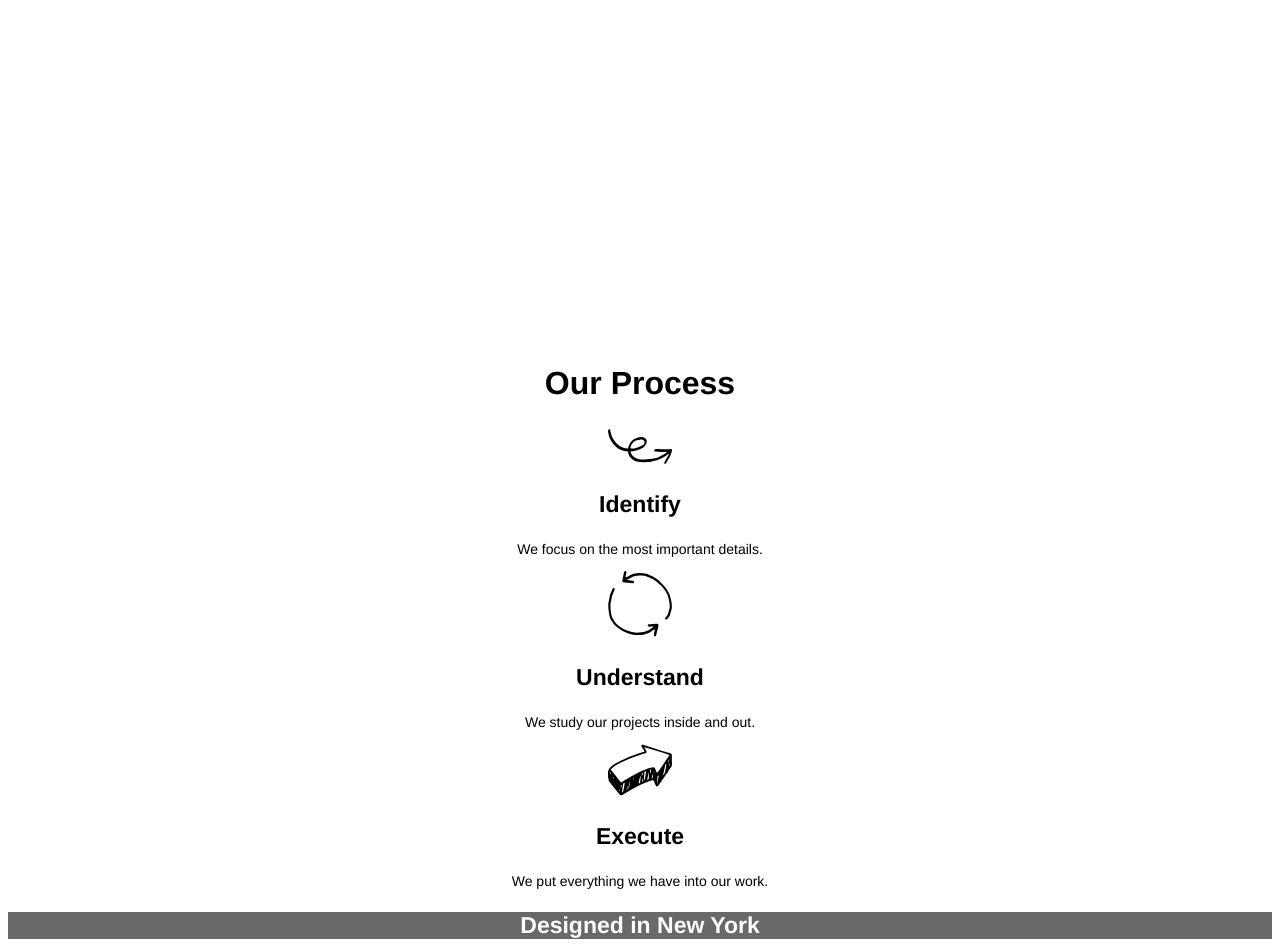
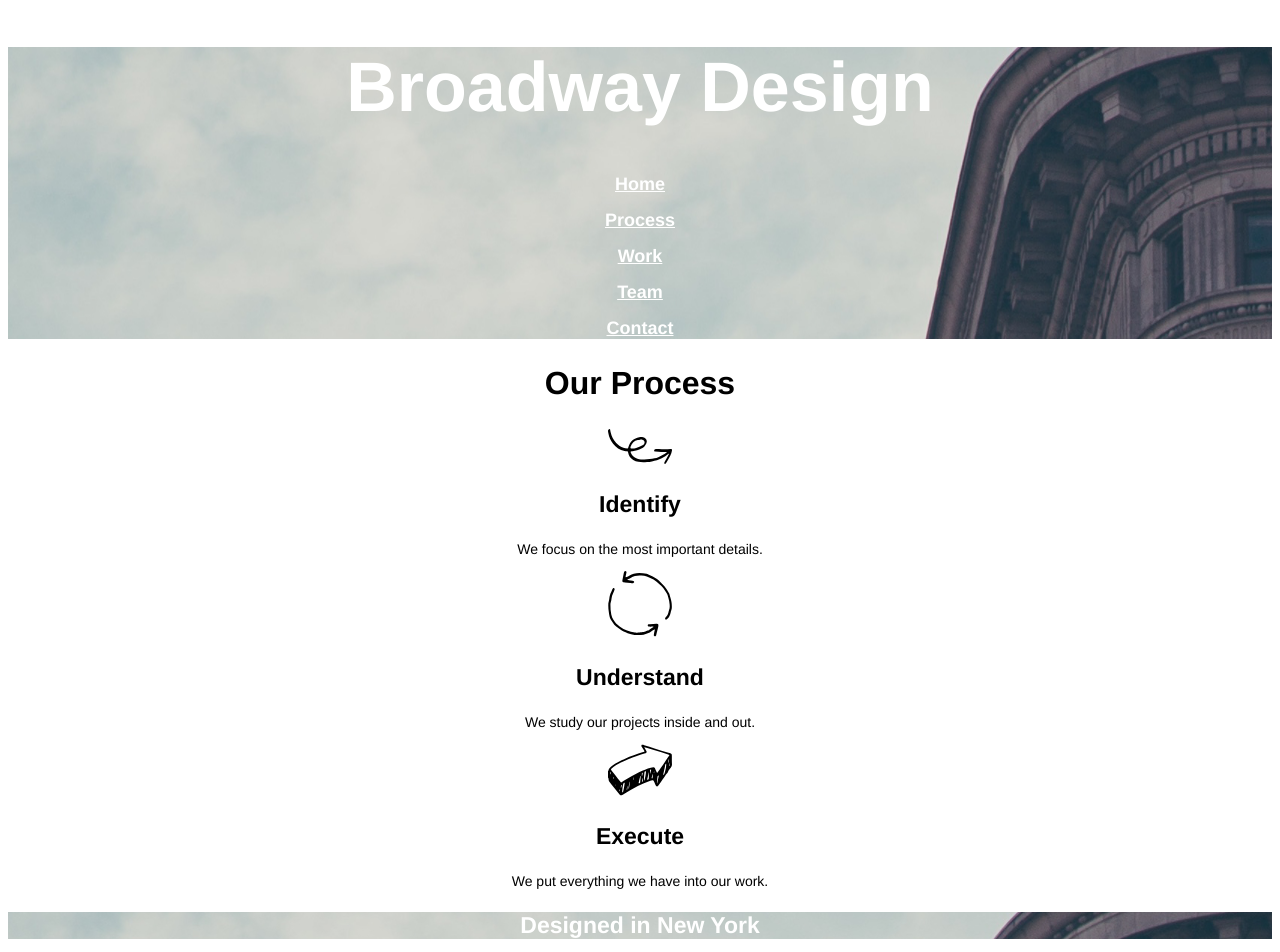
Before and after one commit to czub3k/project_broadway, a plain HTML site: page index.html in a window 1280 px wide. Shown: the top 952 px of the page. Drawn offline with Linux system fonts and the light colour scheme.

Commit message:
img updates

```diff
--- a/resources/css/style.css
+++ b/resources/css/style.css
@@ -7,7 +7,7 @@ body {
 /* There is a problem with local .png background image - to solve */
 .navigation {
   /*background-image: url(https://s3.amazonaws.com/codecademy-content/programs/freelance-one/broadway/images/the-flatiron-building.png);*/
-  background-image: url(../img/the-flatiron-building.png);
+  background-image: url(./img/the-flatiron-building.png);
  color: white;
  padding: 0;
  margin: 0;
@@ -49,7 +49,7 @@ p {
 .designed p {
   color: white;
   /*background-image: url(https://s3.amazonaws.com/codecademy-content/programs/freelance-one/broadway/images/the-flatiron-building.png);*/
-  background-image: url(../img/the-flatiron-building.png);
+  background-image: url(./img/the-flatiron-building.png);
   font-size: 23px;
   font-weight: bold;
   background-color: dimgray;
```
